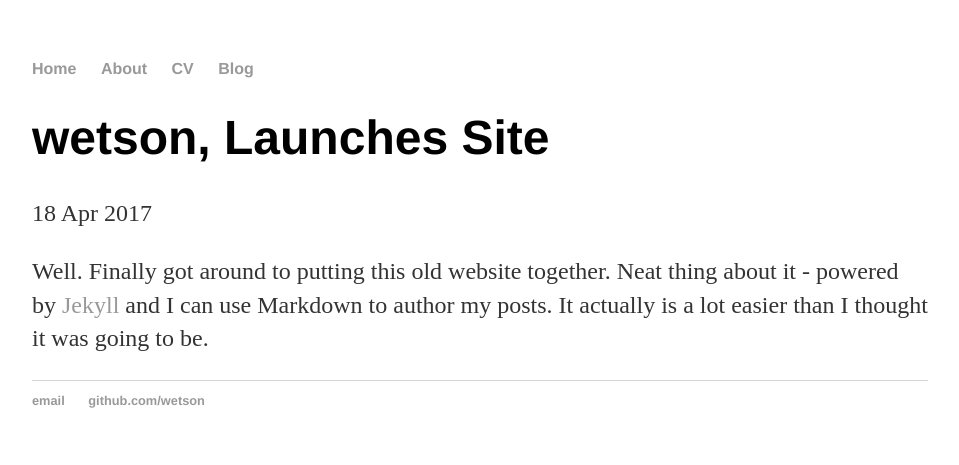
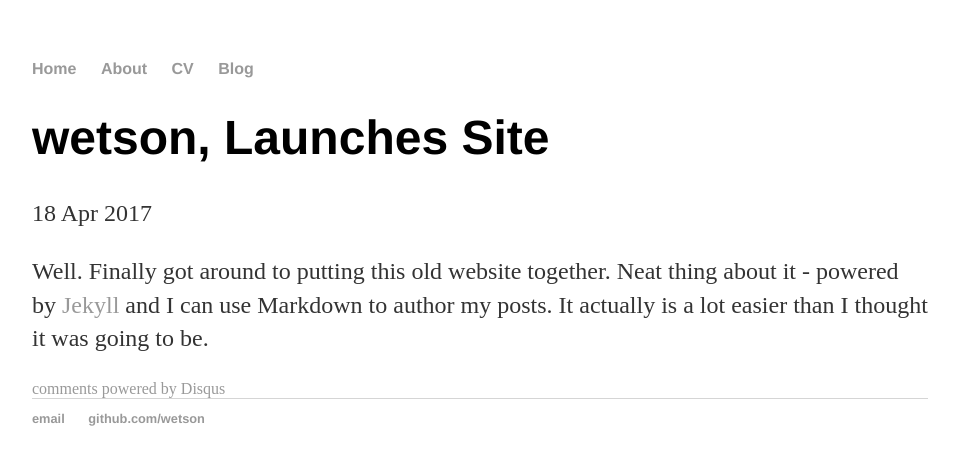
Before and after one commit to wetson/Wetson.github.io, a Jekyll site: the page built from _posts/2017-04-18-wetson-site-launched.md, in a window 1280 px wide. Shown: the top 465 px of the page, without its empty margins (160-1119 px from the left). Built offline with Jekyll 4.4.1, drawn with Linux system fonts in a browser that asks for light colours; comment, search, counter and statistics services are not loaded.

Commit message:
Update post.html

```diff
--- a/_layouts/post.html
+++ b/_layouts/post.html
@@ -4,6 +4,12 @@ layout: default
 <h1>{{ page.title }}</h1>
 <p class="meta">{{ page.date | date_to_string }}</p>
 
-<div class="post">
-  {{ content }}
-</div>
+<!-- Post content -->
+      <div class="post">
+        {{ content }}
+      </div>
+
+<!-- Post comments -->
+			<div class="notecomments">
+				{% include disqus.html %}
+			</div>
```
